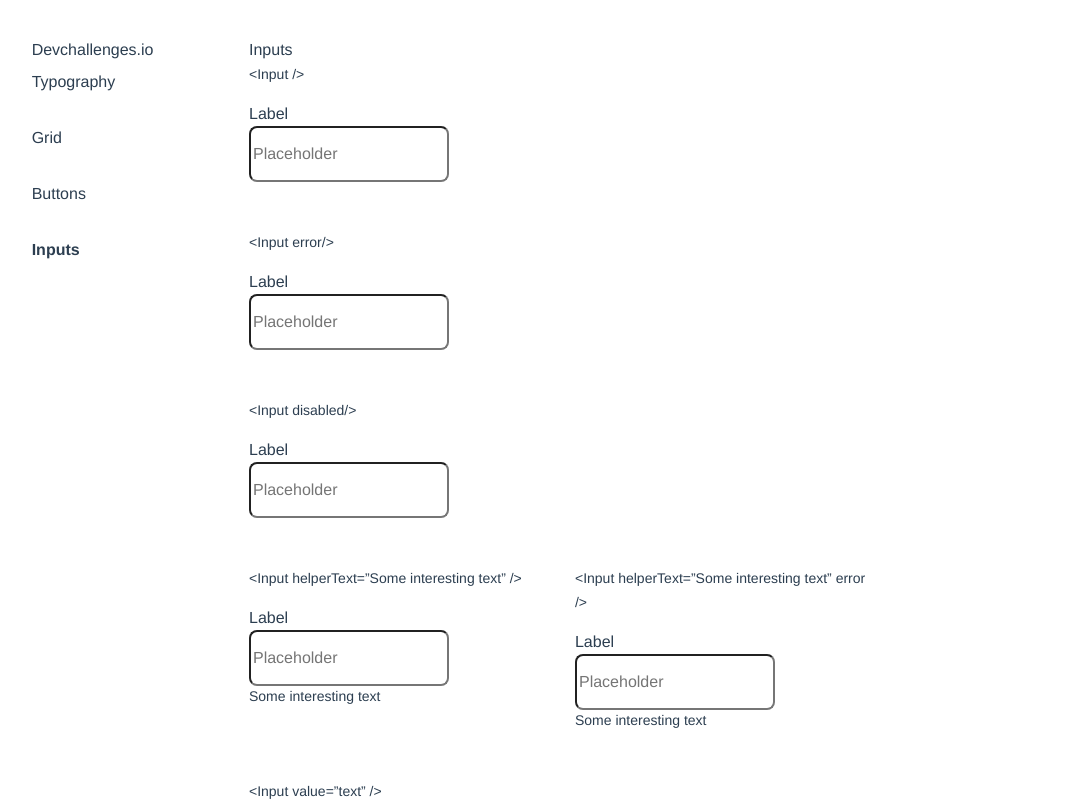
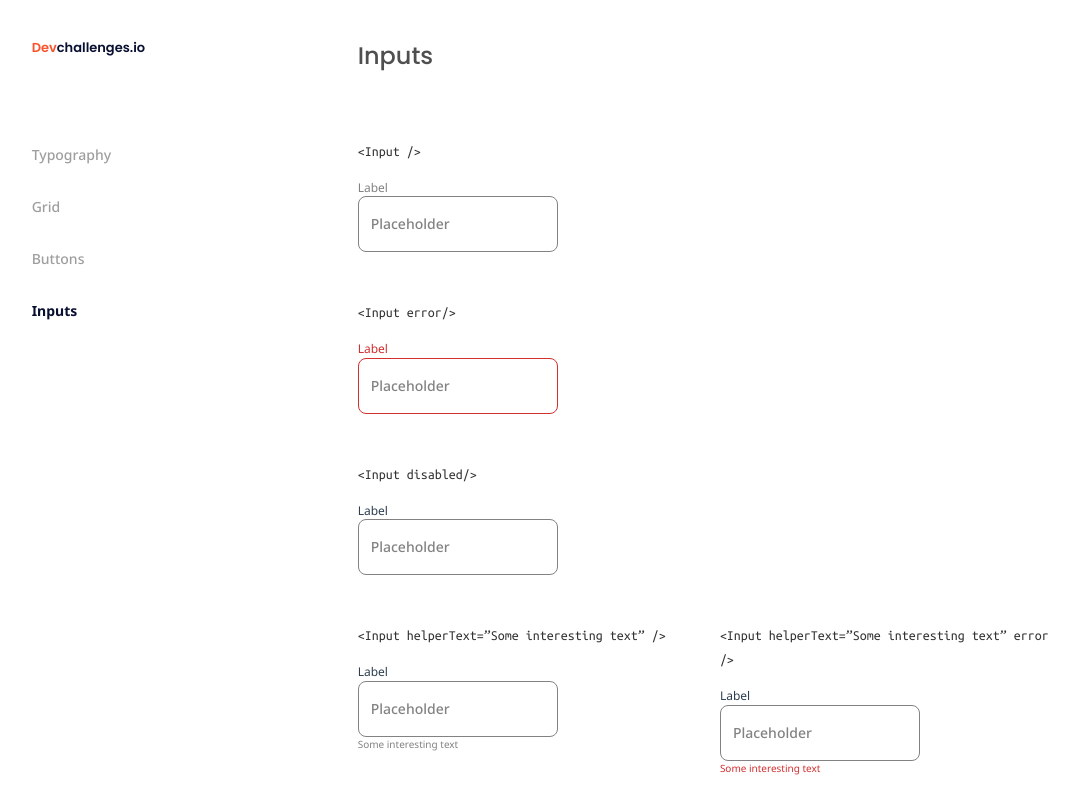
Before and after one commit to hasanaimroatun/wpu-inputComponentChallenge, a Vue app: page / in a window 1280 px wide. Shown: the top 801 px of the page, without its empty margins (77-1156 px from the left). Built offline with nearby package versions, Linux system fonts and the light colour scheme.

Commit message:
add style to elements

```diff
--- a/src/components/InputComponents.vue
+++ b/src/components/InputComponents.vue
@@ -1,9 +1,9 @@
 <template>
     <div class="row">
-        <div class="col-2 offset-1 text-start">
+        <div class="col-3 offset-1 text-start">
             <Navigation />
         </div>
-        <div class="col-9 text-start">
+        <div class="col-8 text-start">
             <Inputs />
         </div>
     </div>
@@ -23,5 +23,6 @@ import Inputs from './Inputs.vue'
 </script>
 
 <style>
+@import url('https://fonts.googleapis.com/css2?family=Montserrat:wght@500;700&family=Noto+Sans:wght@400;500;700&family=Poppins:wght@500;600&family=Ubuntu+Mono&display=swap');
 
 </style>
--- a/src/components/InputDefault.vue
+++ b/src/components/InputDefault.vue
@@ -2,8 +2,16 @@
     <div>
         <small v-text="labelTitle"></small>
         <div class="d-flex flex-column mb-5">
-            <label for="iDefault1">Label</label>
-            <input type="text" name="iDefault1" id="iDefault1" placeholder="Placeholder">
+            <label for="iDefault1" :style="{color: colorText}">Label</label>
+            <input
+                type="text"
+                name="iDefault1"
+                id="iDefault1"
+                placeholder="Placeholder"
+                @mouseenter="changeColorGrey"
+                @mouseleave="changeColorDefault"
+                @focus="changeColorBlue"
+                @input="changeColorBlue">
         </div>
     </div>
 </template>
@@ -13,12 +21,30 @@
         name: 'Input-default',
         data() {
             return {
-                labelTitle: '<Input />'
+                labelTitle: '<Input />',
+                colorText: '#828282'
+            }
+        },
+        methods: {
+            changeColorBlue() {
+                this.colorText = '#2962FF'
+            },
+            changeColorGrey() {
+                this.colorText = '#333333'
+            },
+            changeColorDefault() {
+                this.colorText = '#828282'
             }
         }
     }
 </script>
 
 <style scoped>
+input:hover {
+    border: 1px solid #333333;
+}
 
+input:focus {
+    border: 1px solid #2962FF;
+}
 </style>
--- a/src/components/InputError.vue
+++ b/src/components/InputError.vue
@@ -2,8 +2,16 @@
     <div>
         <small v-text="labelTitle"></small>
         <div class="d-flex flex-column mb-5">
-            <label for="iDefault2">Label</label>
-            <input type="text" name="iDefault2" id="iDefault2" placeholder="Placeholder">
+            <label for="iDefault2" :style="{color: colorText}">Label</label>
+            <input
+                type="text"
+                name="iDefault2"
+                id="iDefault2"
+                placeholder="Placeholder"
+                @mouseenter="changeColorGrey"
+                @mouseleave="changeColorRed"
+                @focus="changeColorRed"
+                @input="changeColorRed">
         </div>
     </div>
 </template>
@@ -13,12 +21,31 @@
         name: 'Input-error',
         data() {
             return {
-                labelTitle: '<Input error/>'
+                labelTitle: '<Input error/>',
+                colorText: '#D32F2F'
+            }
+        },
+        methods: {
+            changeColorGrey() {
+                this.colorText = '#333333'
+            },
+            changeColorRed() {
+                this.colorText = '#D32F2F'
             }
         }
     }
 </script>
 
 <style scoped>
+input {
+    border: 1px solid #D32F2F;
+}
 
+input:hover {
+    border: 1px solid #333333;
+}
+
+input:focus {
+    border: 1px solid #D32F2F;
+}
 </style>
--- a/src/components/InputHelperText.vue
+++ b/src/components/InputHelperText.vue
@@ -1,19 +1,19 @@
 <template>
     <div class="row mb-5">
-        <div class="col-md-4">
+        <div class="col-md-5">
             <small v-text="labelTitle1"></small>
             <div class="d-flex flex-column">
                 <label for="iDefault4">Label</label>
                 <input type="text" name="iDefault4" id="iDefault4" placeholder="Placeholder">
-                <small class="helper">Some interesting text</small>
+                <div class="helper1">Some interesting text</div>
             </div>
         </div>
-        <div class="col-md-4">
+        <div class="col-md-5">
             <small v-text="labelTitle2"></small>
             <div class="d-flex flex-column">
                 <label for="iDefault5">Label</label>
                 <input type="text" name="iDefault5" id="iDefault5" placeholder="Placeholder">
-                <small class="helper">Some interesting text</small>
+                <div class="helper2">Some interesting text</div>
             </div>
         </div>
     </div>
@@ -32,5 +32,19 @@
 </script>
 
 <style scoped>
+.helper1,
+.helper2 {
+    font-family: 'Noto Sans', sans-serif;
+    font-weight: 400;
+    font-size: 10px;
+    line-height: 14.48px;
+}
 
+.helper1 {
+    color: #828282;
+}
+
+.helper2 {
+    color: #D32F2F;
+}
 </style>
--- a/src/components/InputSize.vue
+++ b/src/components/InputSize.vue
@@ -1,13 +1,13 @@
 <template>
     <div class="row mb-5">
-        <div class="col-md-4">
+        <div class="col-md-5">
             <small v-text="labelTitle1"></small>
             <div class="d-flex flex-column">
                 <label for="iDefault7">Label</label>
                 <input type="text" name="iDefault7" id="iDefault7" placeholder="Placeholder">
             </div>
         </div>
-        <div class="col-md-4">
+        <div class="col-md-5">
             <small v-text="labelTitle2"></small>
             <div class="d-flex flex-column">
                 <label for="iDefault8">Label</label>
--- a/src/components/InputText.vue
+++ b/src/components/InputText.vue
@@ -20,5 +20,7 @@
 </script>
 
 <style scoped>
-
+input::placeholder {
+    color: #333;
+}
 </style>
--- a/src/components/Inputs.vue
+++ b/src/components/Inputs.vue
@@ -38,13 +38,76 @@ import InputMultiline from './InputMultiline.vue'
 </script>
 
 <style>
+.mainTitle {
+    font-family: 'Poppins', sans-serif;
+    font-weight: 500;
+    font-size: 24px;
+    line-height: 36px;
+    color: #4F4F4F;
+    margin-bottom: 65px;
+}
+
+small {
+    font-family: 'Ubuntu Mono', monospace;
+    font-weight: 400;
+    font-size: 12px;
+    line-height: 12px;
+    color: #333333;
+}
+
 input {
     width: 200px;
     height: 56px;
     border-radius: 8px;
+    border: 1px solid #828282;
+    padding-left: 12px;
+    outline: none;
+}
+
+input,
+input::placeholder,
+textarea,
+textarea::placeholder {
+    font-family: 'Noto Sans', sans-serif;
+    font-weight: 500;
+    font-size: 14px;
+    line-height: 20.27px;
+    color: #333;
+}
+
+input::placeholder,
+textarea::placeholder {
+    color: #828282;
+}
+
+textarea {
+    padding-left: 12px;
+    padding-top: 18px;
 }
 
 label {
     margin-top: 16px;
+    font-family: 'Noto Sans', sans-serif;
+    font-weight: 400;
+    font-size: 12px;
+    line-height: 17.38px;
+}
+
+.createdBy {
+    font-family: 'Montserrat', sans-serif;
+    font-weight: 500;
+    font-size: 14px;
+    line-height: 17.07px;
+    color: #9E9E9E;
+}
+
+.createdBy a {
+    font-weight: 700;
+    color: inherit;
+    text-decoration: none;
+}
+
+.createdBy a:hover {
+    color: #333;
 }
 </style>
--- a/src/components/Navigation.vue
+++ b/src/components/Navigation.vue
@@ -27,6 +27,28 @@
 </script>
 
 <style scoped>
+.title {
+    margin-bottom: 79px;
+    font-family: 'Poppins', sans-serif;
+    font-weight: 600;
+    font-size: 13px;
+    line-height: 19.5px;
+    color: #090F31;
+}
 
+.title span {
+    color: #F7542E;
+}
 
+.navBar .nav-link {
+    font-family: 'Noto Sans', sans-serif;
+    font-weight: 500;
+    font-size: 14px;
+    line-height: 20.27px;
+    color: #9E9E9E;
+}
+
+.navBar .nav-link b {
+    color: #090F31;
+}
 </style>
```
